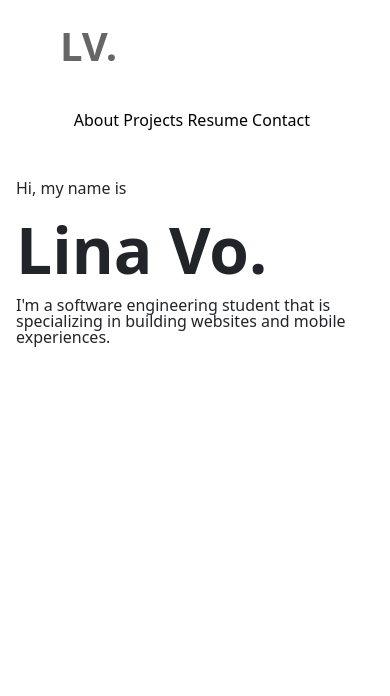
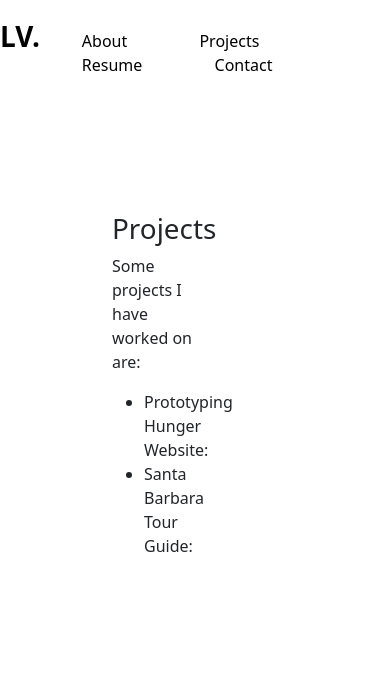
Before and after one commit to Linavo/Linavo.github.io, a plain HTML site: page projects.html in a window 390 px wide. Drawn offline with nearby package versions, Linux system fonts and the light colour scheme.

Commit message:
re-did css layout to use flexfbox more effectively

```diff
--- a/projects.html
+++ b/projects.html
@@ -4,7 +4,6 @@
     <meta charset="utf-8" />
     <meta name="viewport" content="width=device-width, initial-scale=1" />
     <title>Lina Vo</title>
-    <!--Bootstrap CSS file-->
     <link
       href="https://cdn.jsdelivr.net/npm/bootstrap@5.2.2/dist/css/bootstrap.min.css"
       rel="stylesheet"
@@ -15,9 +14,9 @@
   </head>
   <body>
     <main>
-      <div>
-        <a href="index.html" id="lv">LV.</a>
+      <header>
         <nav>
+          <h1><a href="index.html">LV.</a></h1>
           <ul>
             <a href="about.html">About</a>
             <a href="projects.html">Projects</a>
@@ -25,23 +24,17 @@
             <a href="contact.html">Contact</a>
           </ul>
         </nav>
-      </div>
+      </header>
 
-      <div class="box1">
-        <p>Hi, my name is</p>
-        <h1>Lina Vo.</h1>
-        <p>
-          I'm a software engineering student that is specializing in building
-          websites and mobile experiences.
-        </p>
-      </div>
+      <section class="about-me">
+        <h1>Projects</h1>
+        <p>Some projects I have worked on are:</p>
+
+        <ul>
+          <li>Prototyping Hunger Website:</li>
+          <li>Santa Barbara Tour Guide:</li>
+        </ul>
+      </section>
     </main>
-
-    <!--Javascript Bootstrap File-->
-    <script
-      src="https://cdn.jsdelivr.net/npm/bootstrap@5.2.2/dist/js/bootstrap.bundle.min.js"
-      integrity="sha384-OERcA2EqjJCMA+/3y+gxIOqMEjwtxJY7qPCqsdltbNJuaOe923+mo//f6V8Qbsw3"
-      crossorigin="anonymous"
-    ></script>
   </body>
 </html>
--- a/style.css
+++ b/style.css
@@ -1,35 +1,35 @@
-* {
-  padding: 0;
+body {
+  display: flex;
+  flex-direction: column;
   margin: 0;
-  box-sizing: border-box;
 }
-#lv {
-  float: left;
-  padding: 0.4em 0 0 1.5em;
-  font-weight: 600;
-  font-size: 2.5em;
-  text-decoration: none;
-  color: #000;
+header {
+  width: 100%;
+  display: flex;
+  justify-content: center;
+  font-weight: 200;
+  padding-top: 20px;
 }
-#lv:hover {
-  color: rgb(102, 102, 102);
-  text-decoration: none;
-  cursor: pointer;
+header nav {
+  width: 1700px;
+  display: flex;
+  justify-content: space-between;
+  align-items: baseline;
+  word-spacing: 3em;
 }
-nav {
-  display: flex;
-  flex-direction: row;
-  justify-content: space-between;
-  float: right;
-  padding: 2em 5em 0 0;
-  font-weight: 200;
-  word-spacing: 3em;
-  color: #000;
-}
-a {
+header h1 a {
+  color: black;
   text-decoration: none;
   font-size: 1em;
-  color: #000;
+  font-weight: 600;
+}
+li {
+  flex-direction: row;
+}
+ul a {
+  color: black;
+  text-decoration: none;
+  padding: 0 10px 0 10px;
 }
 a:hover {
   color: rgb(102, 102, 102);
@@ -38,13 +38,11 @@ a:hover {
 }
 .box1 {
   display: flex;
+  flex-direction: column;
   justify-content: center;
-  flex-direction: column;
-  align-items: flex-start;
-  min-height: 90vh;
+  height: 750px;
+  padding-left: 7em;
   line-height: 0.5em;
-  min-width: 30vw;
-  padding-left: 7em;
 }
 div h1 {
   font-size: 6em;
@@ -54,40 +52,12 @@ div p {
   font-weight: 200;
   font-size: 1em;
 }
-.about-box {
-  display: block;
-  padding: 4em 0 0 3em;
+.about-me {
+  display: flex;
+  flex-direction: column;
+  justify-content: center;
+  width: 50vw;
+  height: 600px;
+  padding-left: 7em;
+  font-weight: 250;
 }
-h1.about-box {
-  font-size: 3em;
-  font-weight: 800;
-}
-.container {
-  width: 50vw;
-  padding-top: 3em;
-  margin-left: 8.25em;
-  float: left;
-  font-weight: 300;
-}
-.ul1 {
-  padding: 15em 0 0 8em;
-}
-
-@media (max-width: 600px) {
-  .box1 {
-    padding: 2em 1em 0 1em;
-    height: 1vh;
-    display: inline-block;
-    line-height: 1;
-  }
-  div h1 {
-    font-size: 4em;
-  }
-  nav {
-    display: block;
-    word-spacing: 0em;
-  }
-  #lv {
-    display: inline-block;
-  }
-}
```
Also changed, not shown: about.html (+10 -20 lines), contact.html (+7 -19 lines), index.html (+3 -11 lines), resume.html (+7 -19 lines).
